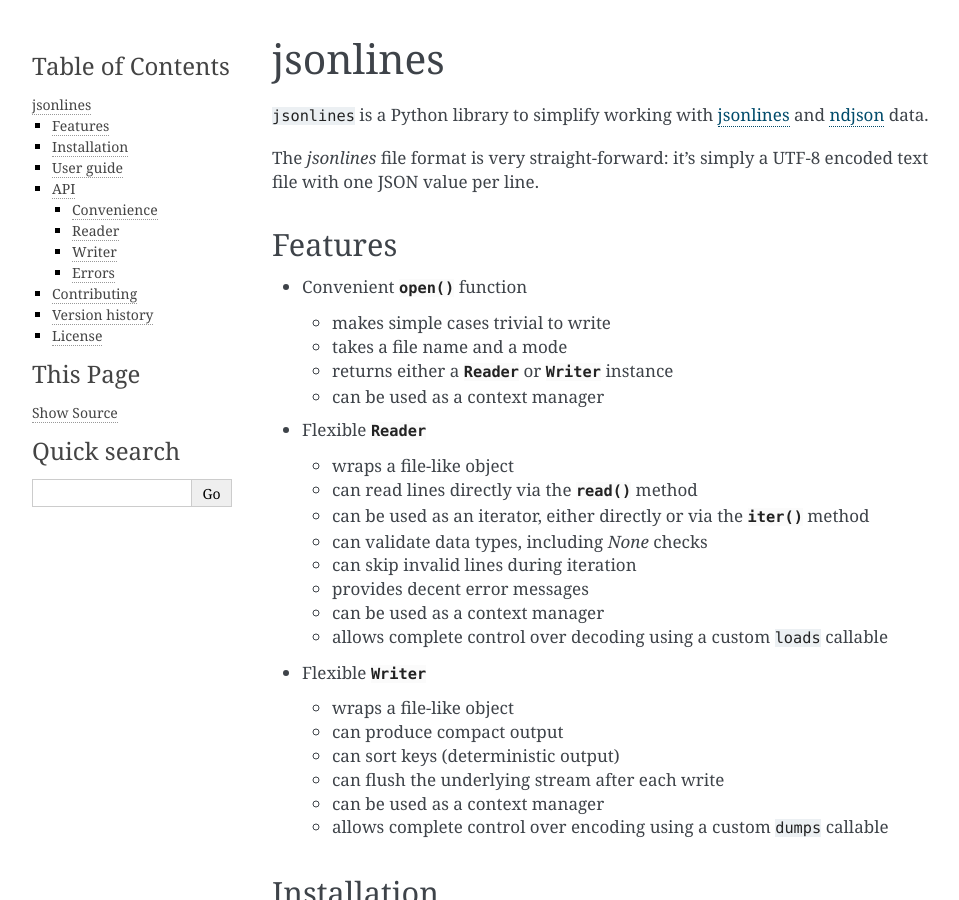
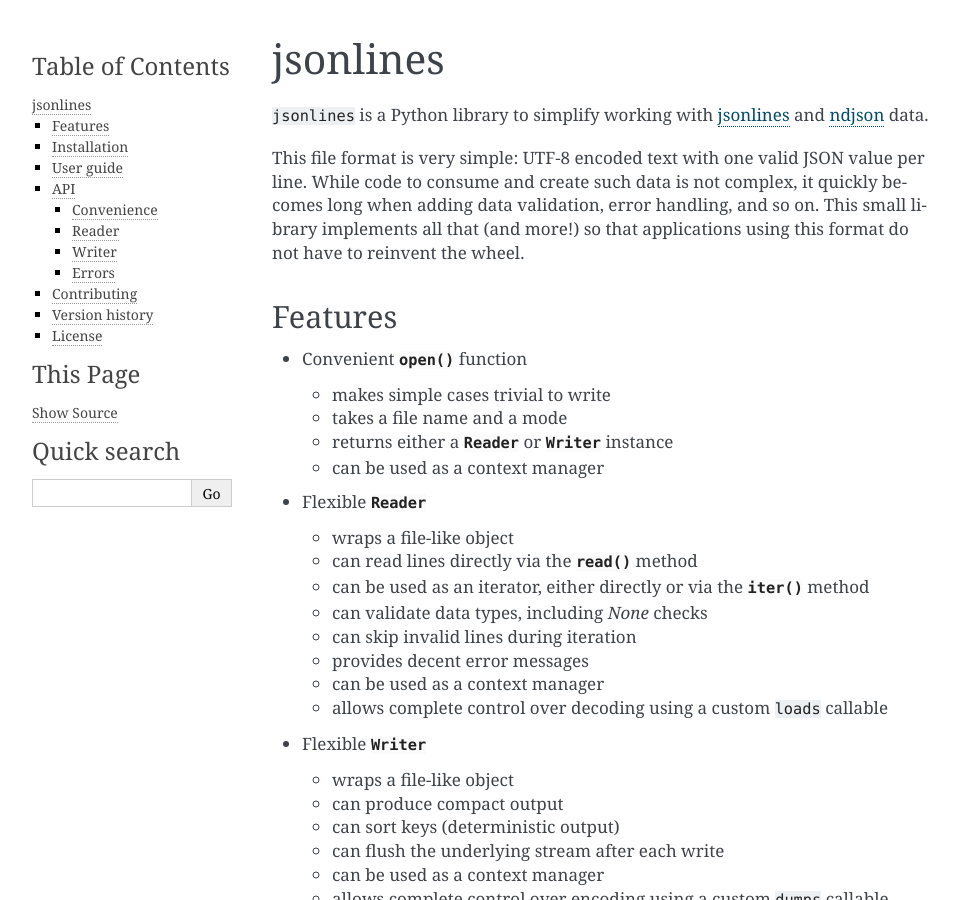
Before and after one commit to wbolster/jsonlines, a Sphinx documentation site: the page built from doc/index.rst, in a window 1280 px wide and 900 px high. Shown: the whole window, without its empty margins (148-1107 px from the left). Built offline with Sphinx 7.4.7, drawn with Linux system fonts in a browser that asks for light colours; some of the changed text lies outside the part shown.

Commit message:
tweak docs a bit

```diff
--- a/doc/index.rst
+++ b/doc/index.rst
@@ -10,8 +10,12 @@ and ndjson_ data.
 .. _jsonlines: http://jsonlines.org/
 .. _ndjson: http://ndjson.org/
 
-The *jsonlines* file format is very straight-forward: it's simply a UTF-8
-encoded text file with one JSON value per line.
+This file format is very simple: UTF-8 encoded text with one valid
+JSON value per line. While code to consume and create such data is not
+complex, it quickly becomes long when adding data validation, error
+handling, and so on. This small library implements all that (and
+more!) so that applications using this format do not have to reinvent
+the wheel.
 
 
 Features
```
Also changed, not shown: other parts of doc/index.rst (+1 -1 lines).
